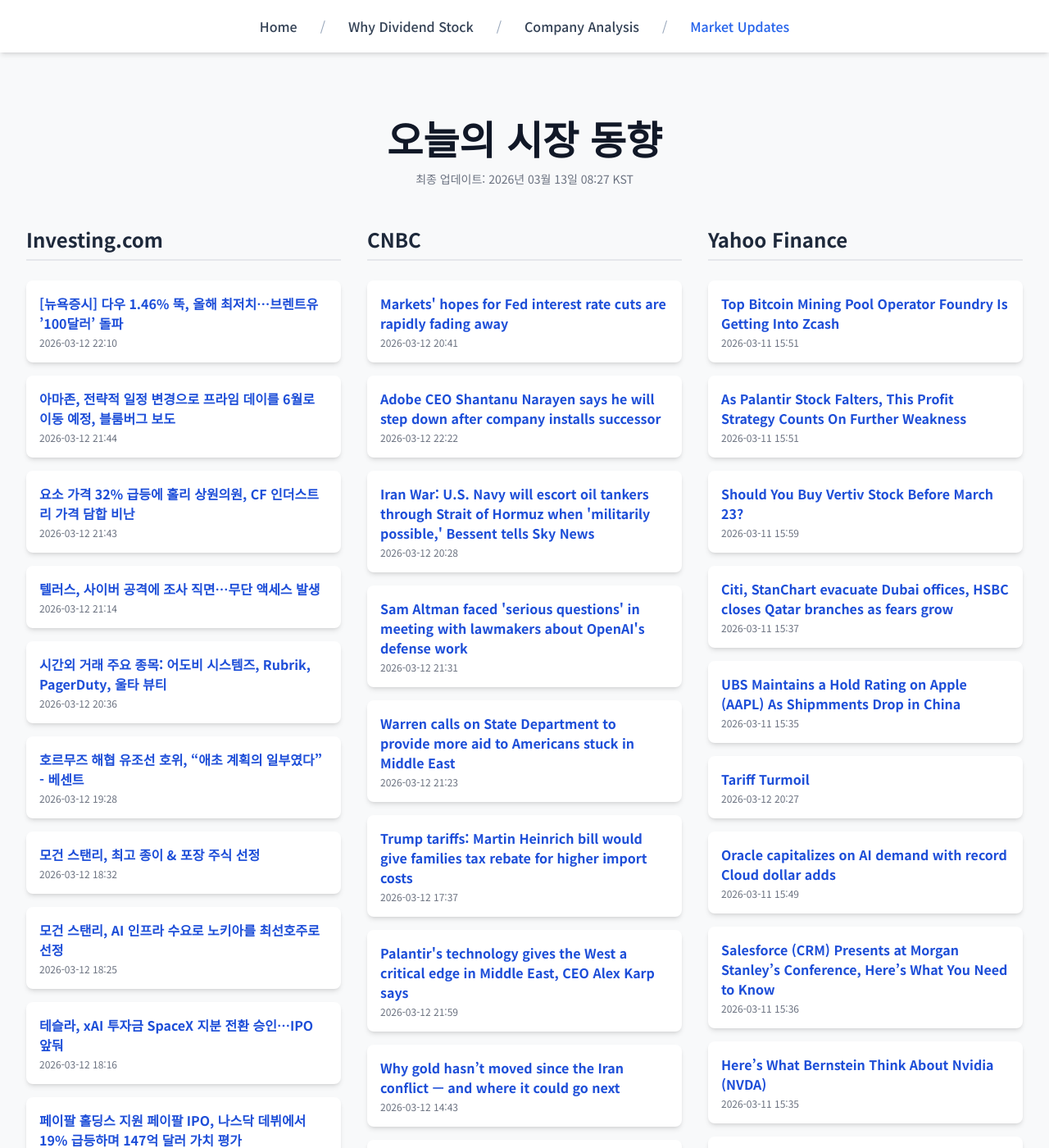
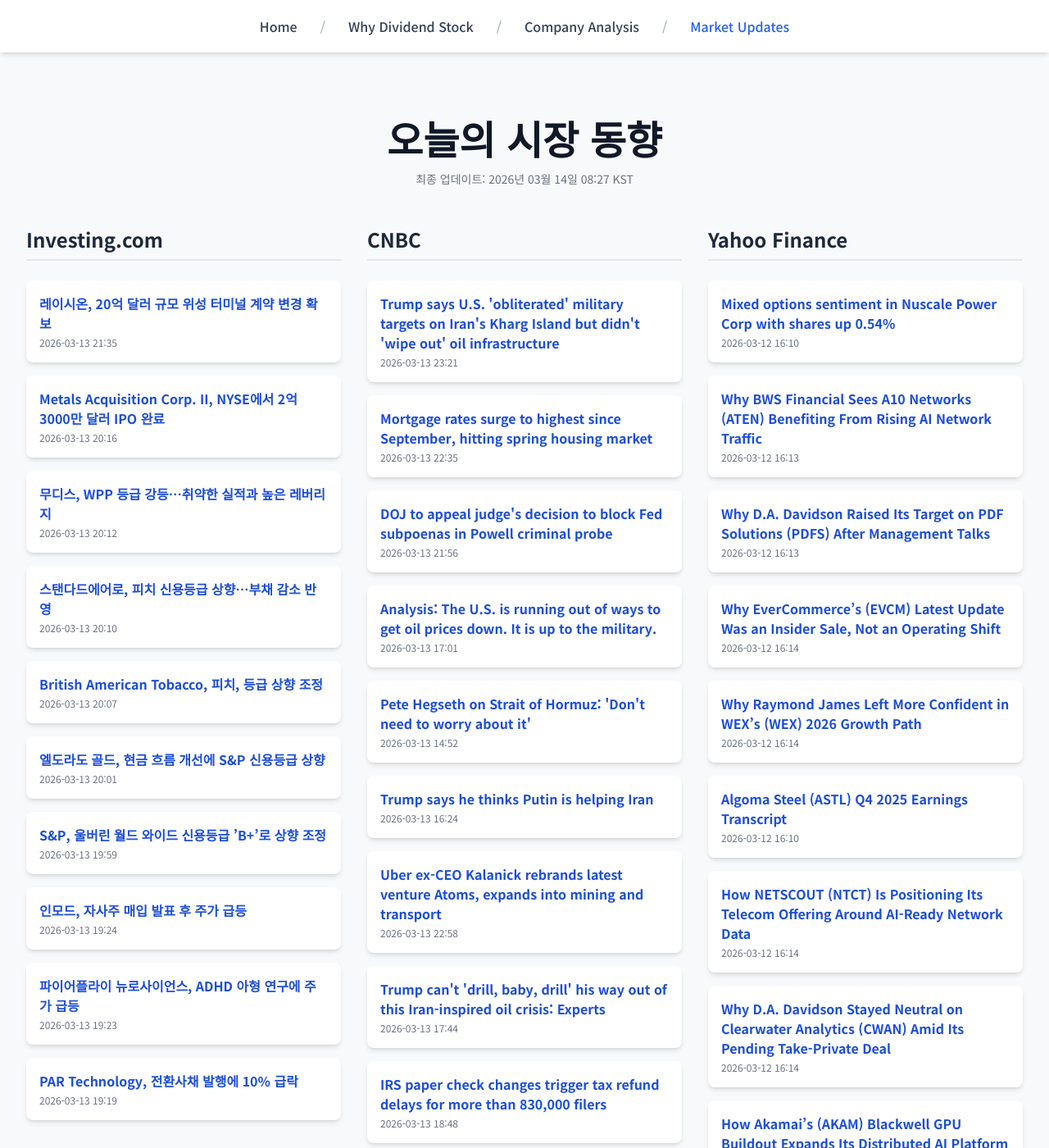
Before and after one commit to Kay-Hwang/my-company-analysis, a Jekyll site: the page built from market-updates.html, in a window 1280 px wide and 1400 px high. Shown: the whole window at 82% size. Built offline with Jekyll 4.4.1, drawn with Linux system fonts in a browser that asks for light colours; nearby versions of some CDN libraries; a script that is not in the unit is left out; some of the changed text lies outside the part shown.

Commit message:
Update daily data

```diff
--- a/_data/latest_data.json
+++ b/_data/latest_data.json
@@ -1,190 +1,190 @@
 {
-  "lastUpdated": "2026년 03월 13일 08:27 KST",
+  "lastUpdated": "2026년 03월 14일 08:27 KST",
   "news": {
     "investing": [
       {
-        "title": "[뉴욕증시] 다우 1.46% 뚝, 올해 최저치…브렌트유 ’100달러’ 돌파",
-        "link": "https://kr.investing.com/news/stock-market-news/article-1862417",
-        "pubDate": "2026-03-12 22:10:43",
-        "summary": "[뉴욕증시] 다우 1.46% 뚝, 올해 최저치…브렌트유 ’100달러’ 돌파"
+        "title": "레이시온, 20억 달러 규모 위성 터미널 계약 변경 확보",
+        "link": "https://kr.investing.com/news/stock-market-news/article-93CH-1863939",
+        "pubDate": "2026-03-13 21:35:21",
+        "summary": "레이시온, 20억 달러 규모 위성 터미널 계약 변경 확보"
       },
       {
-        "title": "아마존, 전략적 일정 변경으로 프라임 데이를 6월로 이동 예정, 블룸버그 보도",
-        "link": "https://kr.investing.com/news/stock-market-news/article-1862399",
-        "pubDate": "2026-03-12 21:44:38",
-        "summary": "아마존, 전략적 일정 변경으로 프라임 데이를 6월로 이동 예정, 블룸버그 보도"
+        "title": "Metals Acquisition Corp. II, NYSE에서 2억3000만 달러 IPO 완료",
+        "link": "https://kr.investing.com/news/stock-market-news/article-432SI-1863886",
+        "pubDate": "2026-03-13 20:16:04",
+        "summary": "Metals Acquisition Corp. II, NYSE에서 2억3000만 달러 IPO 완료"
       },
       {
-        "title": "요소 가격 32% 급등에 홀리 상원의원, CF 인더스트리 가격 담합 비난",
-        "link": "https://kr.investing.com/news/stock-market-news/article-1862398",
-        "pubDate": "2026-03-12 21:43:44",
-        "summary": "요소 가격 32% 급등에 홀리 상원의원, CF 인더스트리 가격 담합 비난"
+        "title": "무디스, WPP 등급 강등…취약한 실적과 높은 레버리지",
+        "link": "https://kr.investing.com/news/stock-market-news/article-93CH-1863881",
+        "pubDate": "2026-03-13 20:12:23",
+        "summary": "무디스, WPP 등급 강등…취약한 실적과 높은 레버리지"
       },
       {
-        "title": "텔러스, 사이버 공격에 조사 직면…무단 액세스 발생",
-        "link": "https://kr.investing.com/news/stock-market-news/article-93CH-1862365",
-        "pubDate": "2026-03-12 21:14:14",
-        "summary": "텔러스, 사이버 공격에 조사 직면…무단 액세스 발생"
+        "title": "스탠다드에어로, 피치 신용등급 상향…부채 감소 반영",
+        "link": "https://kr.investing.com/news/stock-market-news/article-93CH-1863880",
+        "pubDate": "2026-03-13 20:10:52",
+        "summary": "스탠다드에어로, 피치 신용등급 상향…부채 감소 반영"
       },
       {
-        "title": "시간외 거래 주요 종목: 어도비 시스템즈, Rubrik, PagerDuty, 울타 뷰티",
-        "link": "https://kr.investing.com/news/stock-market-news/article-432SI-1862284",
-        "pubDate": "2026-03-12 20:36:03",
-        "summary": "시간외 거래 주요 종목: 어도비 시스템즈, Rubrik, PagerDuty, 울타 뷰티"
+        "title": "British American Tobacco, 피치, 등급 상향 조정",
+        "link": "https://kr.investing.com/news/stock-market-news/article-93CH-1863878",
+        "pubDate": "2026-03-13 20:07:51",
+        "summary": "British American Tobacco, 피치, 등급 상향 조정"
       },
       {
-        "title": "호르무즈 해협 유조선 호위, “애초 계획의 일부였다” - 베센트",
-        "link": "https://kr.investing.com/news/stock-market-news/article-93CH-1862121",
-        "pubDate": "2026-03-12 19:28:08",
-        "summary": "호르무즈 해협 유조선 호위, “애초 계획의 일부였다” - 베센트"
+        "title": "엘도라도 골드, 현금 흐름 개선에 S&P 신용등급 상향",
+        "link": "https://kr.investing.com/news/stock-market-news/article-93CH-1863870",
+        "pubDate": "2026-03-13 20:01:51",
+        "summary": "엘도라도 골드, 현금 흐름 개선에 S&P 신용등급 상향"
       },
       {
-        "title": "모건 스탠리, 최고 종이 & 포장 주식 선정",
-        "link": "https://kr.investing.com/news/stock-market-news/article-93CH-1862078",
-        "pubDate": "2026-03-12 18:32:57",
-        "summary": "모건 스탠리, 최고 종이 & 포장 주식 선정"
+        "title": "S&P, 울버린 월드 와이드 신용등급 ’B+’로 상향 조정",
+        "link": "https://kr.investing.com/news/stock-market-news/article-93CH-1863867",
+        "pubDate": "2026-03-13 19:59:57",
+        "summary": "S&P, 울버린 월드 와이드 신용등급 ’B+’로 상향 조정"
       },
       {
-        "title": "모건 스탠리, AI 인프라 수요로 노키아를 최선호주로 선정",
-        "link": "https://kr.investing.com/news/stock-market-news/article-1862072",
-        "pubDate": "2026-03-12 18:25:42",
-        "summary": "모건 스탠리, AI 인프라 수요로 노키아를 최선호주로 선정"
+        "title": "인모드, 자사주 매입 발표 후 주가 급등",
+        "link": "https://kr.investing.com/news/stock-market-news/article-93CH-1863854",
+        "pubDate": "2026-03-13 19:24:31",
+        "summary": "인모드, 자사주 매입 발표 후 주가 급등"
       },
       {
-        "title": "테슬라, xAI 투자금 SpaceX 지분 전환 승인…IPO 앞둬",
-        "link": "https://kr.investing.com/news/stock-market-news/article-93CH-1862065",
-        "pubDate": "2026-03-12 18:16:45",
-        "summary": "테슬라, xAI 투자금 SpaceX 지분 전환 승인…IPO 앞둬"
+        "title": "파이어플라이 뉴로사이언스, ADHD 아형 연구에 주가 급등",
+        "link": "https://kr.investing.com/news/stock-market-news/article-93CH-1863852",
+        "pubDate": "2026-03-13 19:23:22",
+        "summary": "파이어플라이 뉴로사이언스, ADHD 아형 연구에 주가 급등"
       },
       {
-        "title": "페이팔 홀딩스 지원 페이팔 IPO, 나스닥 데뷔에서 19% 급등하며 147억 달러 가치 평가",
-        "link": "https://kr.investing.com/news/stock-market-news/article-1862057",
-        "pubDate": "2026-03-12 18:02:47",
-        "summary": "페이팔 홀딩스 지원 페이팔 IPO, 나스닥 데뷔에서 19% 급등하며 147억 달러 가치 평가"
+        "title": "PAR Technology, 전환사채 발행에 10% 급락",
+        "link": "https://kr.investing.com/news/stock-market-news/article-93CH-1863849",
+        "pubDate": "2026-03-13 19:19:47",
+        "summary": "PAR Technology, 전환사채 발행에 10% 급락"
       }
     ],
     "cnbc": [
       {
-        "title": "Markets' hopes for Fed interest rate cuts are rapidly fading away",
-        "link": "https://www.cnbc.com/2026/03/12/markets-hopes-for-fed-interest-rate-cuts-are-rapidly-fading-away.html",
-        "pubDate": "Thu, 12 Mar 2026 20:41:02 GMT",
-        "summary": "As both energy prices and inflation fears pop higher, expectations for cuts are sliding lower."
+        "title": "Trump says U.S. 'obliterated' military targets on Iran's Kharg Island but didn't 'wipe out' oil infrastructure",
+        "link": "https://www.cnbc.com/2026/03/13/trump-says-us-obliterated-military-targets-on-irans-kharg-island-but-didnt-wipe-out-oil-infrastructure.html",
+        "pubDate": "Fri, 13 Mar 2026 23:21:33 GMT",
+        "summary": "President Trump said in a Truth Social post that he directed U.S. Central Command to execute a bombing raid that \"obliterated\" military targets on Kharg Island."
       },
       {
-        "title": "Adobe CEO Shantanu Narayen says he will step down after company installs successor",
-        "link": "https://www.cnbc.com/2026/03/12/adobe-ceo-shantanu-narayen-step-down.html",
-        "pubDate": "Thu, 12 Mar 2026 22:22:21 GMT",
-        "summary": "Shantanu Narayen led Adobe through a transition to subscription software, and he's been positioning the company to grow in the artificial intelligence age."
+        "title": "Mortgage rates surge to highest since September, hitting spring housing market",
+        "link": "https://www.cnbc.com/2026/03/13/mortgage-rates-7-month-high.html",
+        "pubDate": "Fri, 13 Mar 2026 22:35:59 GMT",
+        "summary": "Mortgage rates jumped to a seven-month high Friday as war in Iran pushed bond yields higher."
       },
       {
-        "title": "Iran War: U.S. Navy will escort oil tankers through Strait of Hormuz when 'militarily possible,' Bessent tells Sky News",
-        "link": "https://www.cnbc.com/2026/03/12/iran-war-us-navy-strait-of-hormuz-oil-bessent.html",
-        "pubDate": "Thu, 12 Mar 2026 20:28:45 GMT",
-        "summary": "The Strait of Hormuz has been effectively closed to shipping because of the war against Iran by the U.S. and Israel."
+        "title": "DOJ to appeal judge's decision to block Fed subpoenas in Powell criminal probe",
+        "link": "https://www.cnbc.com/2026/03/13/fed-jerome-powell-investigation-trump-pirro-doj.html",
+        "pubDate": "Fri, 13 Mar 2026 21:56:37 GMT",
+        "summary": "Federal Reserve Chair Jerome Powell is purportedly being investigated for comments he made about the pricey renovations of the Fed's headquarters."
       },
       {
-        "title": "Sam Altman faced 'serious questions' in meeting with lawmakers about OpenAI's defense work",
-        "link": "https://www.cnbc.com/2026/03/12/sam-altman-faced-serious-questions-in-dc-meeting-openai-defense-work.html",
-        "pubDate": "Thu, 12 Mar 2026 21:31:17 GMT",
-        "summary": "OpenAI CEO Sam Altman met with a handful of lawmakers in Washington, D.C., to discuss the company's work with the Defense Department."
+        "title": "Analysis: The U.S. is running out of ways to get oil prices down. It is up to the military.",
+        "link": "https://www.cnbc.com/2026/03/13/trump-iran-oil-prices-military-strait-of-hormuz.html",
+        "pubDate": "Fri, 13 Mar 2026 17:01:07 GMT",
+        "summary": "Iran's threat to the Strait of Hormuz can't be fixed by releasing oil from strategic petroleum reserves."
       },
       {
-        "title": "Warren calls on State Department to provide more aid to Americans stuck in Middle East",
-        "link": "https://www.cnbc.com/2026/03/12/warren-state-department-americans-stuck-middle-east-iran-israel-war.html",
-        "pubDate": "Thu, 12 Mar 2026 21:23:31 GMT",
-        "summary": "The State Department said this week that 36,000 Americans had returned to the U.S. after the start of the war with Iran."
+        "title": "Pete Hegseth on Strait of Hormuz: 'Don't need to worry about it'",
+        "link": "https://www.cnbc.com/2026/03/13/iran-war-strait-of-hormuz-hegseth.html",
+        "pubDate": "Fri, 13 Mar 2026 14:52:31 GMT",
+        "summary": "The Strait of Hormuz, the world's most critical chokepoint for oil shipments, has been effectively closed since the U.S. and Israel began the war on Iran."
       },
       {
-        "title": "Trump tariffs: Martin Heinrich bill would give families tax rebate for higher import costs",
-        "link": "https://www.cnbc.com/2026/03/12/trump-trade-tariffs-tax-rebates-martin-heinrich-2026-elections.html",
-        "pubDate": "Thu, 12 Mar 2026 17:37:48 GMT",
-        "summary": "The Supreme Court in a 6-3 ruling Feb. 20 ruled that President Donald Trumps IEEPA tariffs were illegal."
+        "title": "Trump says he thinks Putin is helping Iran",
+        "link": "https://www.cnbc.com/2026/03/13/trump-iran-war-putin-russia.html",
+        "pubDate": "Fri, 13 Mar 2026 16:24:50 GMT",
+        "summary": "Russian leaders told President Trump they aren't sharing intelligence with Iran as it fights the U.S. and Israel, special envoy Steve Witkoff said this week."
       },
       {
-        "title": "Palantir's technology gives the West a critical edge in Middle East, CEO Alex Karp says",
-        "link": "https://www.cnbc.com/2026/03/12/palantir-tech-gives-west-critical-edge-in-middle-east-ceo-alex-karp.html",
-        "pubDate": "Thu, 12 Mar 2026 21:59:48 GMT",
-        "summary": "Palantir CEO Alex Karp sat down exclusively with CNBC to discuss the Iran war and how AI is being used in wartime."
+        "title": "Uber ex-CEO Kalanick rebrands latest venture Atoms, expands into mining and transport",
+        "link": "https://www.cnbc.com/2026/03/13/uber-ex-ceo-kalanick-rebrands-latest-venture-atoms-move-into-robotics.html",
+        "pubDate": "Fri, 13 Mar 2026 22:58:40 GMT",
+        "summary": "Travis Kalanick is renaming City Storage Systems to Atoms, while focusing on robotics for mining and transportation."
       },
       {
-        "title": "Why gold hasn’t moved since the Iran conflict — and where it could go next",
-        "link": "https://www.cnbc.com/2026/03/12/gold-iran-conflict-where-next-markets.html",
-        "pubDate": "Thu, 12 Mar 2026 14:43:09 GMT",
-        "summary": "Though the war in Iran has continued for almost two weeks, the price of the yellow metal has barely moved."
+        "title": "Trump can't 'drill, baby, drill' his way out of this Iran-inspired oil crisis: Experts",
+        "link": "https://www.cnbc.com/2026/03/13/iran-war-oil-trump-drilling.html",
+        "pubDate": "Fri, 13 Mar 2026 17:44:54 GMT",
+        "summary": "Oil prices have skyrocketed in the days since President Donald Trump's war on Iran began."
       },
       {
-        "title": "Microsoft top Office executive Rajesh Jha retiring after more than 35 years",
-        "link": "https://www.cnbc.com/2026/03/12/microsofts-top-office-executive-rajesh-jha-retiring-after-35-years.html",
-        "pubDate": "Thu, 12 Mar 2026 17:00:35 GMT",
-        "summary": "Rajesh Jha helped Microsoft bring to market an artificial intelligence assistant containing OpenAI models for its Office productivity customers."
+        "title": "IRS paper check changes trigger tax refund delays for more than 830,000 filers",
+        "link": "https://www.cnbc.com/2026/03/13/tax-refund-delays.html",
+        "pubDate": "Fri, 13 Mar 2026 18:48:09 GMT",
+        "summary": "Many filers could see tax refund delays amid the IRS shift away from paper checks. Here's what to know if you receive a CP53E notice."
       },
       {
-        "title": "Jim Cramer: Don't let Iran war-induced market volatility scare you out of stocks",
-        "link": "https://www.cnbc.com/2026/03/12/jim-cramer-dont-let-iran-war-induced-market-volatility-scare-you-out-of-stocks.html",
-        "pubDate": "Thu, 12 Mar 2026 23:23:55 GMT",
-        "summary": "\"Believe me, you'll be kicking yourself if you sell everything and then you have to watch this market rebound without you,\" CNBC Jim Cramer said Thursday."
+        "title": "Did tariff dividend checks just become more likely? Economists weigh in",
+        "link": "https://www.cnbc.com/2026/03/13/tariff-dividend-checks-a-new-bill-could-create-a-tax-rebate-program.html",
+        "pubDate": "Fri, 13 Mar 2026 18:31:24 GMT",
+        "summary": "Months after President Donald Trump suggested sending Americans a $2,000 tariff dividend check, there's a chance households could see that stimulus in 2026."
       }
     ],
     "yahoo": [
       {
-        "title": "Top Bitcoin Mining Pool Operator Foundry Is Getting Into Zcash",
-        "link": "https://finance.yahoo.com/news/top-bitcoin-mining-pool-operator-155112151.html",
-        "pubDate": "2026-03-11T15:51:12Z",
-        "summary": "Top Bitcoin Mining Pool Operator Foundry Is Getting Into Zcash"
+        "title": "Mixed options sentiment in Nuscale Power Corp with shares up 0.54%",
+        "link": "https://finance.yahoo.com/news/mixed-options-sentiment-nuscale-power-161040027.html",
+        "pubDate": "2026-03-12T16:10:40Z",
+        "summary": "Mixed options sentiment in Nuscale Power Corp with shares up 0.54%"
       },
       {
-        "title": "As Palantir Stock Falters, This Profit Strategy Counts On Further Weakness",
-        "link": "https://www.investors.com/research/options/palantir-pltr-stock-options-trade-bear-call-spread-markets/?src=A00220&yptr=yahoo",
-        "pubDate": "2026-03-11T15:51:31Z",
-        "summary": "As Palantir Stock Falters, This Profit Strategy Counts On Further Weakness"
+        "title": "Why BWS Financial Sees A10 Networks (ATEN) Benefiting From Rising AI Network Traffic",
+        "link": "https://finance.yahoo.com/news/why-bws-financial-sees-a10-161356311.html",
+        "pubDate": "2026-03-12T16:13:56Z",
+        "summary": "Why BWS Financial Sees A10 Networks (ATEN) Benefiting From Rising AI Network Traffic"
       },
       {
-        "title": "Should You Buy Vertiv Stock Before March 23?",
-        "link": "https://finance.yahoo.com/news/buy-vertiv-stock-march-23-155951324.html",
-        "pubDate": "2026-03-11T15:59:51Z",
-        "summary": "Should You Buy Vertiv Stock Before March 23?"
+        "title": "Why D.A. Davidson Raised Its Target on PDF Solutions (PDFS) After Management Talks",
+        "link": "https://finance.yahoo.com/news/why-d-davidson-raised-target-161347064.html",
+        "pubDate": "2026-03-12T16:13:47Z",
+        "summary": "Why D.A. Davidson Raised Its Target on PDF Solutions (PDFS) After Management Talks"
       },
       {
-        "title": "Citi, StanChart evacuate Dubai offices, HSBC closes Qatar branches as fears grow",
-        "link": "https://finance.yahoo.com/news/citi-stanchart-evacuate-dubai-offices-153727887.html",
-        "pubDate": "2026-03-11T15:37:27Z",
-        "summary": "Citi, StanChart evacuate Dubai offices, HSBC closes Qatar branches as fears grow"
+        "title": "Why EverCommerce’s (EVCM) Latest Update Was an Insider Sale, Not an Operating Shift",
+        "link": "https://finance.yahoo.com/news/why-evercommerce-evcm-latest-insider-161428112.html",
+        "pubDate": "2026-03-12T16:14:28Z",
+        "summary": "Why EverCommerce’s (EVCM) Latest Update Was an Insider Sale, Not an Operating Shift"
       },
       {
-        "title": "UBS Maintains a Hold Rating on Apple (AAPL) As Shipmments Drop in China",
-        "link": "https://finance.yahoo.com/news/ubs-maintains-hold-rating-apple-153523394.html",
-        "pubDate": "2026-03-11T15:35:23Z",
-        "summary": "UBS Maintains a Hold Rating on Apple (AAPL) As Shipmments Drop in China"
+        "title": "Why Raymond James Left More Confident in WEX’s (WEX) 2026 Growth Path",
+        "link": "https://finance.yahoo.com/news/why-raymond-james-left-more-161418296.html",
+        "pubDate": "2026-03-12T16:14:18Z",
+        "summary": "Why Raymond James Left More Confident in WEX’s (WEX) 2026 Growth Path"
       },
       {
-        "title": "Tariff Turmoil",
-        "link": "https://finance.yahoo.com/research/reports/ARGUS_46417_PortfolioIdeas_1773347251000?yptr=yahoo&ncid=yahooproperties_plusresear_nm5q6ze1cei",
-        "pubDate": "2026-03-12T20:27:31Z",
-        "summary": "Tariff Turmoil"
+        "title": "Algoma Steel (ASTL) Q4 2025 Earnings Transcript",
+        "link": "https://finance.yahoo.com/news/algoma-steel-astl-q4-2025-161042022.html",
+        "pubDate": "2026-03-12T16:10:42Z",
+        "summary": "Algoma Steel (ASTL) Q4 2025 Earnings Transcript"
       },
       {
-        "title": "Oracle capitalizes on AI demand with record Cloud dollar adds",
-        "link": "https://finance.yahoo.com/news/oracle-capitalizes-ai-demand-record-154900333.html",
-        "pubDate": "2026-03-11T15:49:00Z",
-        "summary": "Oracle capitalizes on AI demand with record Cloud dollar adds"
+        "title": "How NETSCOUT (NTCT) Is Positioning Its Telecom Offering Around AI-Ready Network Data",
+        "link": "https://finance.yahoo.com/news/netscout-ntct-positioning-telecom-offering-161406632.html",
+        "pubDate": "2026-03-12T16:14:06Z",
+        "summary": "How NETSCOUT (NTCT) Is Positioning Its Telecom Offering Around AI-Ready Network Data"
       },
       {
-        "title": "Salesforce (CRM) Presents at Morgan Stanley’s Conference, Here’s What You Need to Know",
-        "link": "https://finance.yahoo.com/news/salesforce-crm-presents-morgan-stanley-153630749.html",
-        "pubDate": "2026-03-11T15:36:30Z",
-        "summary": "Salesforce (CRM) Presents at Morgan Stanley’s Conference, Here’s What You Need to Know"
+        "title": "Why D.A. Davidson Stayed Neutral on Clearwater Analytics (CWAN) Amid Its Pending Take-Private Deal",
+        "link": "https://finance.yahoo.com/news/why-d-davidson-stayed-neutral-161436810.html",
+        "pubDate": "2026-03-12T16:14:36Z",
+        "summary": "Why D.A. Davidson Stayed Neutral on Clearwater Analytics (CWAN) Amid Its Pending Take-Private Deal"
       },
       {
-        "title": "Here’s What Bernstein Think About Nvidia (NVDA)",
-        "link": "https://finance.yahoo.com/news/bernstein-think-nvidia-nvda-153545547.html",
-        "pubDate": "2026-03-11T15:35:45Z",
-        "summary": "Here’s What Bernstein Think About Nvidia (NVDA)"
+        "title": "How Akamai’s (AKAM) Blackwell GPU Buildout Expands Its Distributed AI Platform Ambitions",
+        "link": "https://finance.yahoo.com/news/akamai-akam-blackwell-gpu-buildout-161453760.html",
+        "pubDate": "2026-03-12T16:14:53Z",
+        "summary": "How Akamai’s (AKAM) Blackwell GPU Buildout Expands Its Distributed AI Platform Ambitions"
       },
       {
-        "title": "Here’s What Aletheia Has to Say About Broadcom (AVGO)",
-        "link": "https://finance.yahoo.com/news/aletheia-broadcom-avgo-153448270.html",
-        "pubDate": "2026-03-11T15:34:48Z",
-        "summary": "Here’s What Aletheia Has to Say About Broadcom (AVGO)"
+        "title": "Why ByteDance’s Reported Data Center Order Could Be a Major Win for VNET (VNET)",
+        "link": "https://finance.yahoo.com/news/why-bytedance-reported-data-center-161516181.html",
+        "pubDate": "2026-03-12T16:15:16Z",
+        "summary": "Why ByteDance’s Reported Data Center Order Could Be a Major Win for VNET (VNET)"
       }
     ]
   }
```
